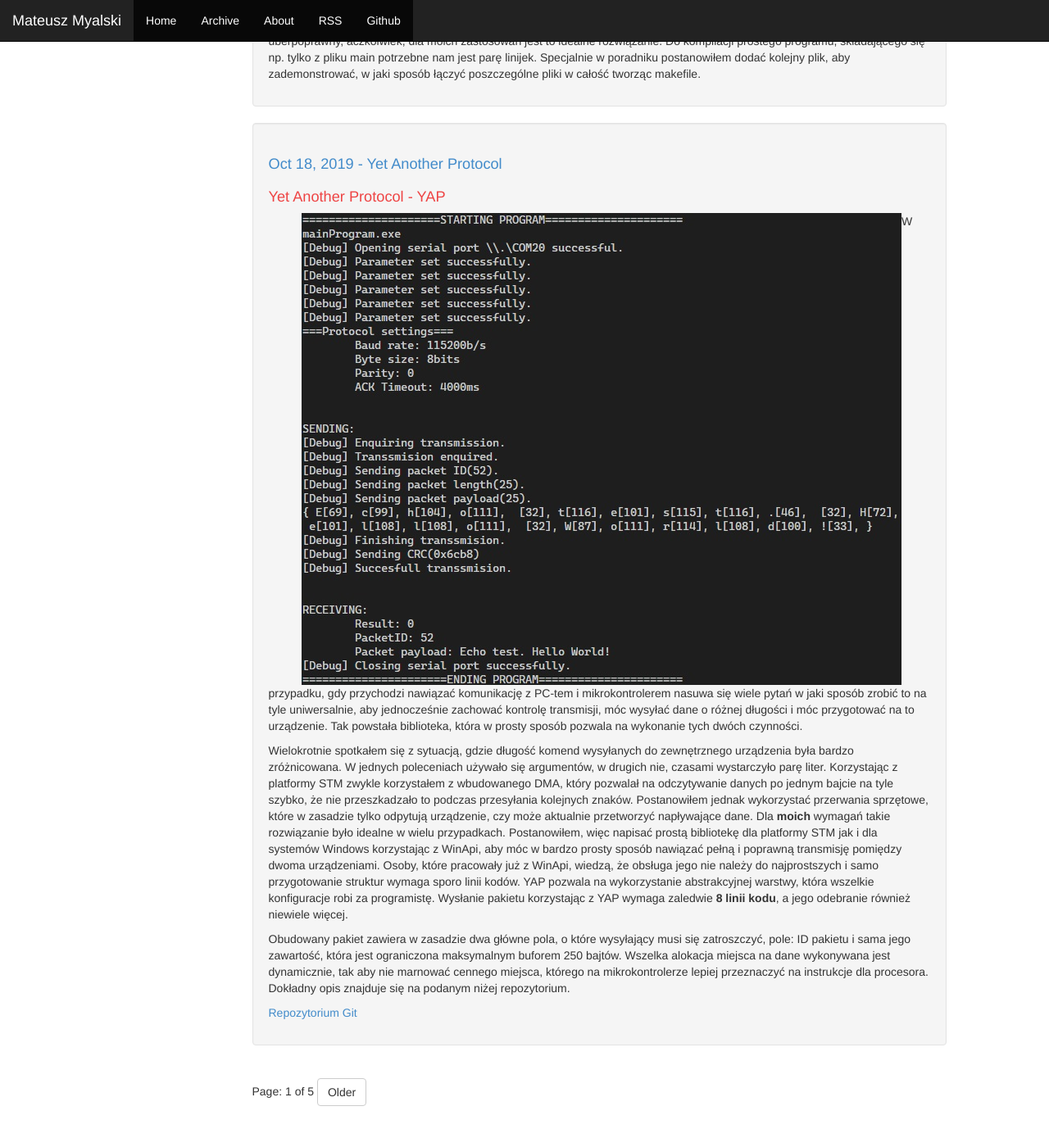
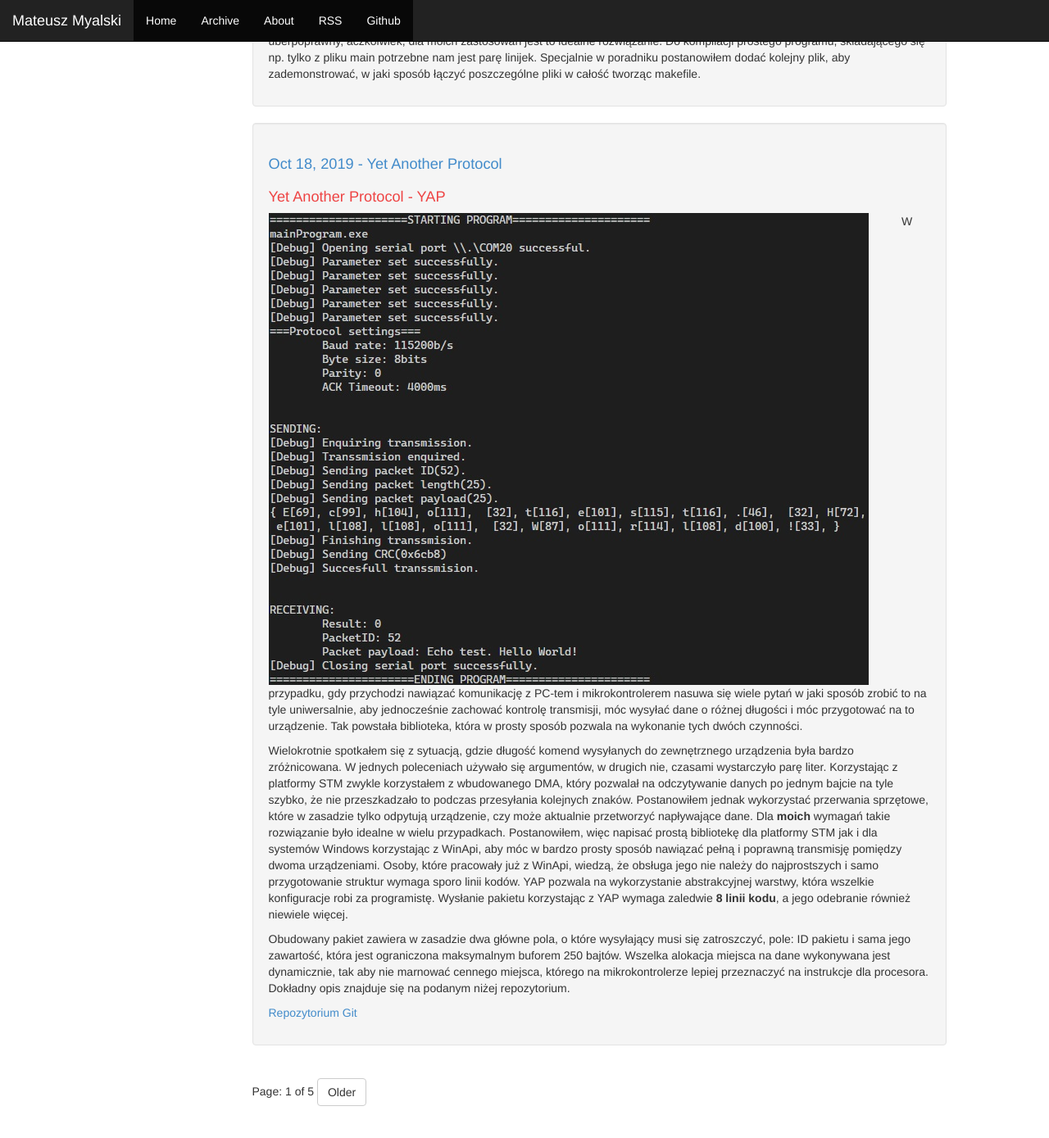
Before and after one commit to MateuszMyalski/MateuszMyalski.github.io, a Jekyll site: the page built from index.html, in a window 1280 px wide and 1400 px high, scrolled down 4663 px. Shown: the top 1389 px of the window at 82% size. Built offline with Jekyll 4.4.1, drawn with Linux system fonts in a browser that asks for light colours; the list of posts is cut into pages by our own code.

Commit message:
Margin fix

```diff
--- a/css/theme.css
+++ b/css/theme.css
@@ -45,7 +45,7 @@ body {
 .well p img {
     max-width: 100%;
     float: left;
-    margin-left: 5%;
+    margin-right: 5%;
 }
 
 .author {
```
